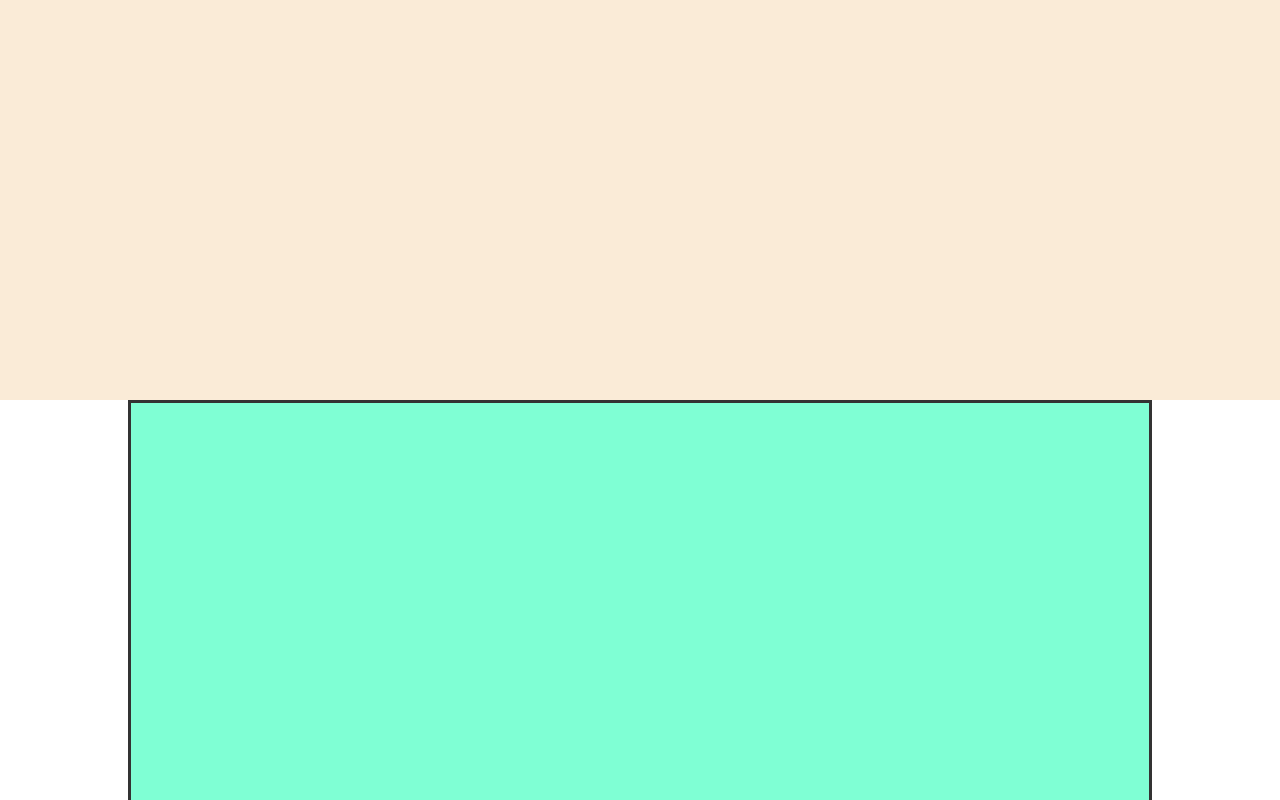
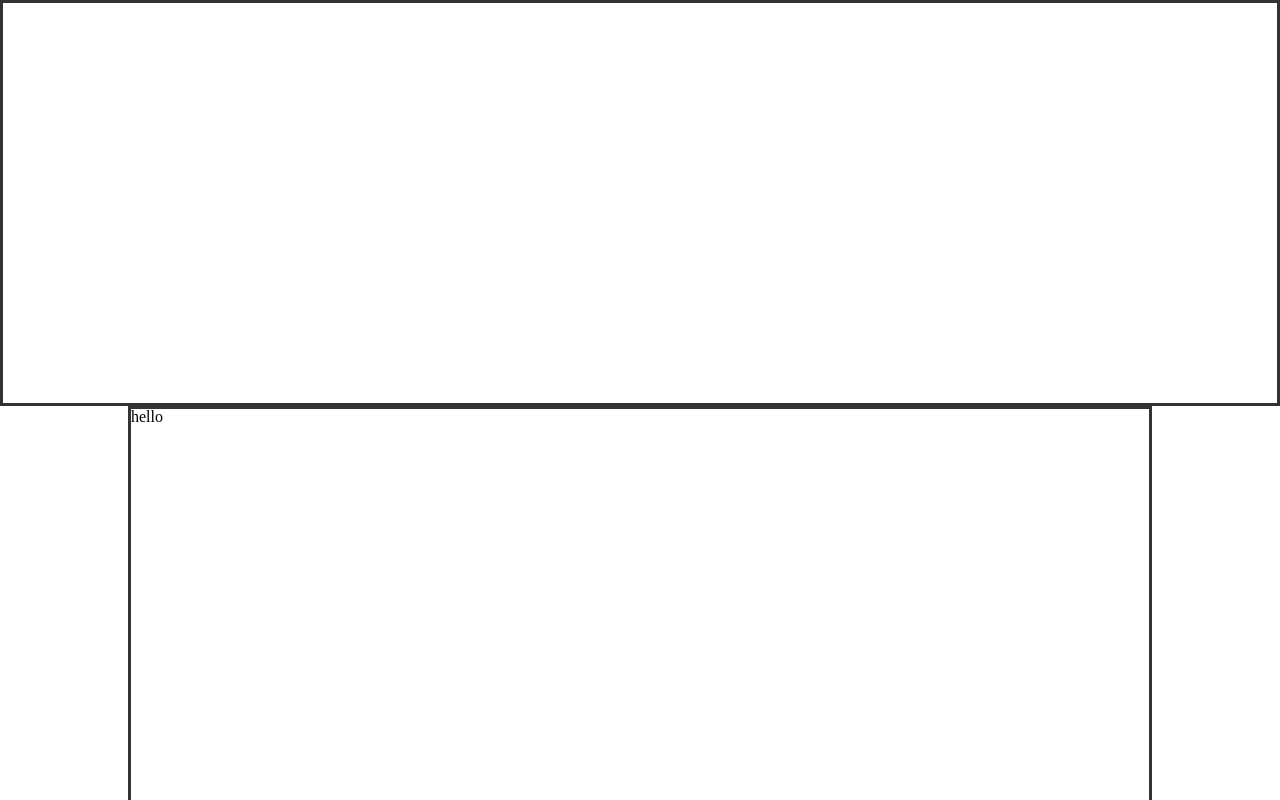
Before and after one commit to sangwon-Yoo/ComponentDesigns, a React (Create React App) app: page / in a window 1280 px wide. Built offline with nearby package versions, Linux system fonts and the light colour scheme.

Commit message:
flexbox with typescript

```diff
--- a/src/App.tsx
+++ b/src/App.tsx
@@ -1,14 +1,12 @@
-import React from 'react';
-import { FlexContainerL } from "src/styled/layout/flexContainerL";
-import { FlexItemMainC, FlexItemSectionC } from "src/styled/layout/flexItemC";
+import FlexboxWithMain from "./styled/components/layout/flexboxWithMain";
 
 function App() {
   return (
-      <FlexContainerL>
-        <FlexItemMainC />
-        <FlexItemSectionC />
-        <FlexItemSectionC />
-      </FlexContainerL>
+     <FlexboxWithMain lineYn={true}>
+         <div>hello</div>
+         <div>myNameis</div>
+         <div>Sangwon</div>
+     </FlexboxWithMain>
   );
 }
 
--- /dev/null
+++ b/src/styled/components/layout/flexboxWithMain.tsx
@@ -0,0 +1,28 @@
+import React, {ReactNode} from "react";
+import { FlexContainerE } from  'src/styled/elements/layout/flexbox/flexContainerE';
+import { FlexItemMainE, FlexItemSectionE } from "src/styled/elements/layout/flexbox/flexItemE";
+
+interface flexboxWithMainProps {
+    lineYn?: boolean;
+    bgColorMain?: string;
+    bgColorSection?: string;
+    children: ReactNode;
+}
+
+const FlexboxWithMain = ({ lineYn = false, bgColorMain = '#fff', bgColorSection = '#fff', children }: flexboxWithMainProps) => {
+
+    const sections = React.Children.map(children, (child) =>
+        <FlexItemSectionE lineYn={lineYn} bgColor={bgColorSection}>
+            {child}
+        </FlexItemSectionE>
+    );
+
+    return (
+        <FlexContainerE>
+            <FlexItemMainE lineYn={lineYn} bgColor={bgColorMain} />
+            {sections}
+        </FlexContainerE>
+    );
+};
+
+export default FlexboxWithMain;
--- a/src/styled/layout/flexContainerL.tsx
+++ b/src/styled/elements/layout/flexbox/flexContainerE.tsx
@@ -1,15 +1,13 @@
 import styled from "styled-components";
-import './reset.css';
+import '../reset.css';
 
-const FlexContainerL = styled.div`
+const FlexContainerE = styled.div`
   height: 100vh;
   width: 100vw;
-  //margin: auto;           //양쪽 여백이 생길 경우 auto를 통해 가운데 정렬
-  //max-width: 1440px;
   overflow-y: auto;       //넘치면 스크롤
   display: flex;
   flex-direction: column;
   background-color: #fff;
 `;
 
-export { FlexContainerL };
+export { FlexContainerE };
--- a/src/styled/layout/flexItemC.tsx
+++ b/src/styled/elements/layout/flexbox/flexItemE.tsx
@@ -1,13 +1,13 @@
 import styled from "styled-components";
 
-const FlexItemMainC = styled.main`
+const FlexItemMainE = styled.main<{lineYn?: boolean; bgColor?: string}>`
   flex: 0 0 auto;
   /*
   flex: 0 0 auto 의미
   flex-grow = 0 : flex-basis 보다 커질 수 없음, flex-shrink = flex-basis 보다 줄어들 수 없음, flex-basis = auto : 콘텐츠 크기= 100px
   */
-  height: 100px;
-  background-color: antiquewhite;
+  ${(props) => props.lineYn ? 'border : solid #333333' : ''};
+  background-color: ${(props) => props.bgColor};
 
   //스마트폰 사이즈 이하
   @media all and (max-width: 319px) {
@@ -31,11 +31,11 @@ const FlexItemMainC = styled.main`
   }
 `;
 
-const FlexItemSectionC = styled.section`
+const FlexItemSectionE = styled.section<{lineYn?: boolean; bgColor?: string;}>`
   flex: 0 0 auto;
   height: 480px; //임시
-  border: solid #333333; //임
-  background-color: aquamarine;
+  ${(props) => props.lineYn ? 'border : solid #333333' : ''};
+  background-color: ${(props) => props.bgColor};
 
   //스마트폰 사이즈 이하
   @media all and (max-width: 319px) {
@@ -61,4 +61,4 @@ const FlexItemSectionC = styled.section`
   }
 `;
 
-export { FlexItemMainC, FlexItemSectionC };
+export { FlexItemMainE, FlexItemSectionE };
--- a/tsconfig.json
+++ b/tsconfig.json
@@ -21,7 +21,7 @@
     "jsx": "react-jsx",
 
     /* ++ custom Set */
-    "baseUrl": "."
+    "baseUrl": "./"
     /* custom Set */
   },
   "include": [
```
Also changed, not shown: src/setupTests.ts (+1 -1 lines), src/stories/example/Button.tsx (+1 -1 lines), src/styled/elements/layout/reset.css (renamed from src/styled/layout/reset.css), 2 other files (tests, documents, lock files or other folders).
